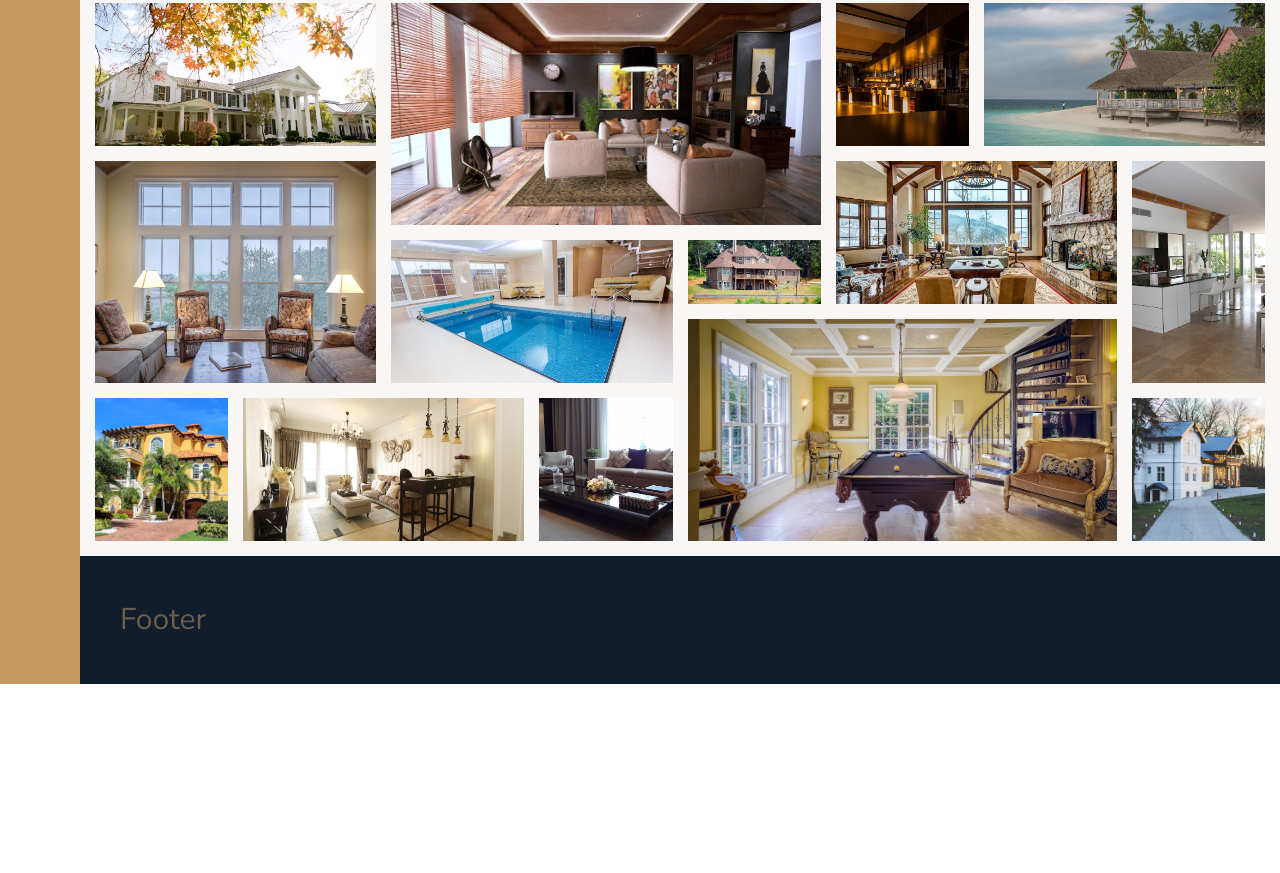
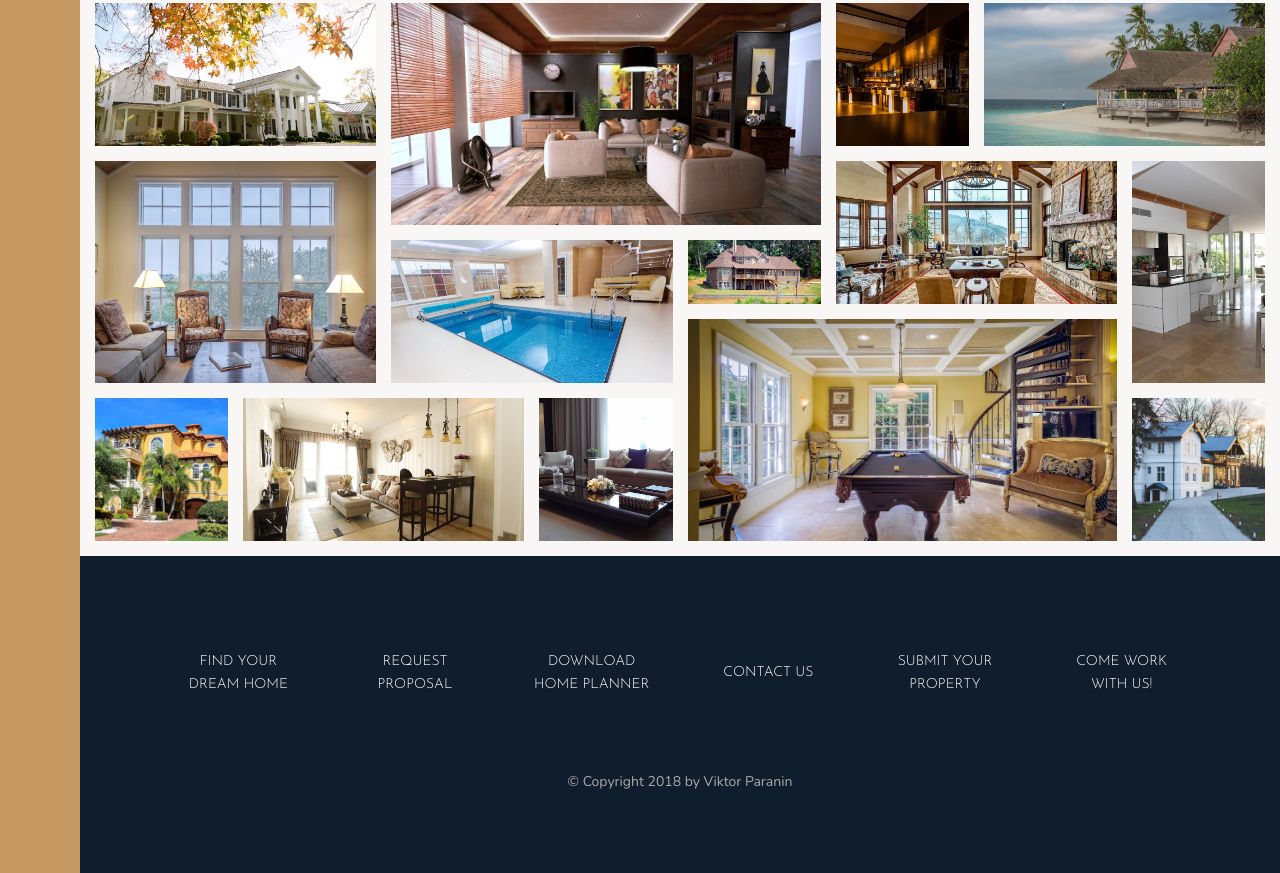
Before and after one commit to Spri85/nexter, a website: page index.html in a window 1280 px wide. Shown: the part 3266-4139 px from the top of the page. Before the commit the page ends 3950 px from the top, so only its background shows below. Drawn offline with nearby package versions, Linux system fonts and the light colour scheme.

Commit message:
implemented footer

```diff
--- a/index.html
+++ b/index.html
@@ -365,7 +365,29 @@
     </section>
 
     <footer class="footer">
-        Footer
+        <ul class="nav">
+            <li class="nav__item">
+                <a href="#" class="nav__link">Find your dream home</a>
+            </li>
+            <li class="nav__item">
+                <a href="#" class="nav__link">Request proposal</a>
+            </li>
+            <li class="nav__item">
+                <a href="#" class="nav__link">Download home planner</a>
+            </li>
+            <li class="nav__item">
+                <a href="#" class="nav__link">Contact us</a>
+            </li>
+            <li class="nav__item">
+                <a href="#" class="nav__link">Submit your property</a>
+            </li>
+            <li class="nav__item">
+                <a href="#" class="nav__link">Come work with us!</a>
+            </li>
+        </ul>
+        <div class="copyright">
+            &copy; Copyright 2018 by Viktor Paranin
+        </div>
     </footer>
 
 </body>
--- a/sass/_footer.scss
+++ b/sass/_footer.scss
@@ -1,4 +1,40 @@
 .footer {
   background-color: $color-secondary;
   grid-column: full-start / full-end;
+  padding: 8rem;
 }
+
+.nav {
+  list-style: none;
+  display: grid;
+  grid-template-columns: repeat(auto-fit, minmax(15rem, 1fr));
+  grid-gap: 2rem;
+  align-items: center;
+  &__link:link,
+  &__link:visited {
+    font-size: 1.4rem;
+    color: #fff;
+    text-decoration: none;
+    font-family: $font-display;
+    text-transform: uppercase;
+    text-align: center;
+    padding: 1.5rem;
+    display: block;
+    transition: all 0.2s;
+  }
+  &__link:hover,
+  &__link:active {
+    background-color: rgba(#fff, 0.05);
+    transform: translateY(-3px);
+  }
+}
+
+.copyright {
+  font-size: 1.4rem;
+  color: $color-grey-light-2;
+  margin-left: auto;
+  margin-right: auto;
+  text-align: center;
+  margin-top: 6rem;
+  width: 70%;
+}
```
Also changed, not shown: css/style.css.
